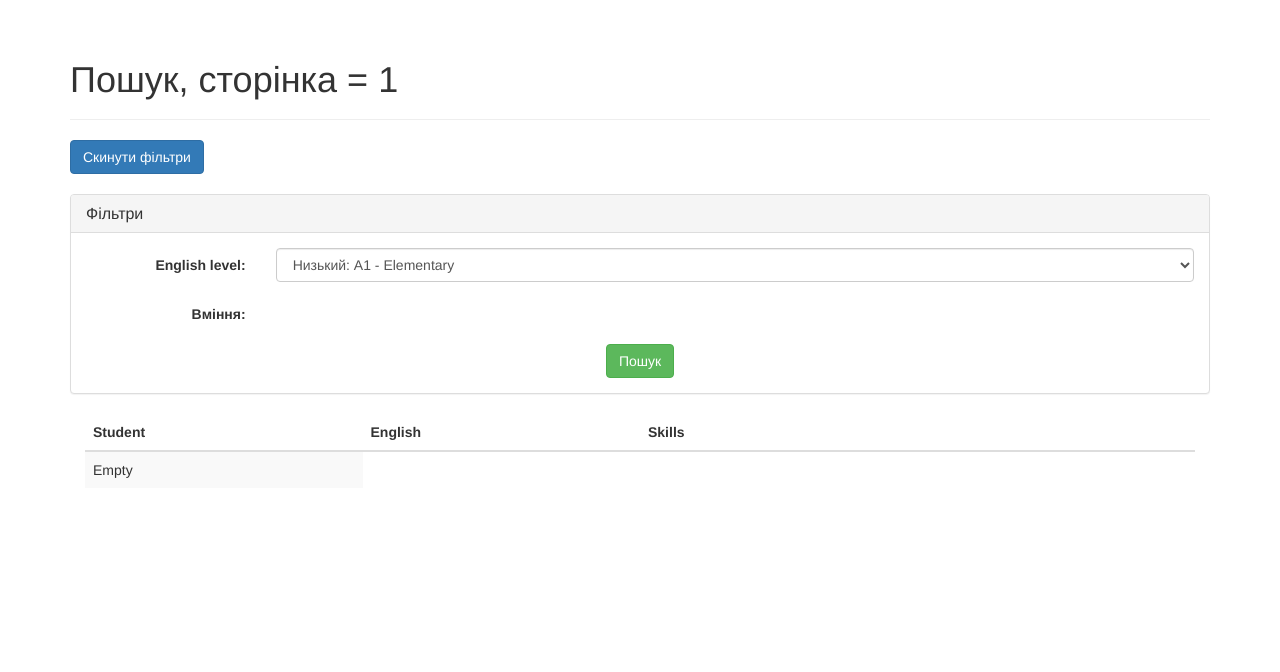
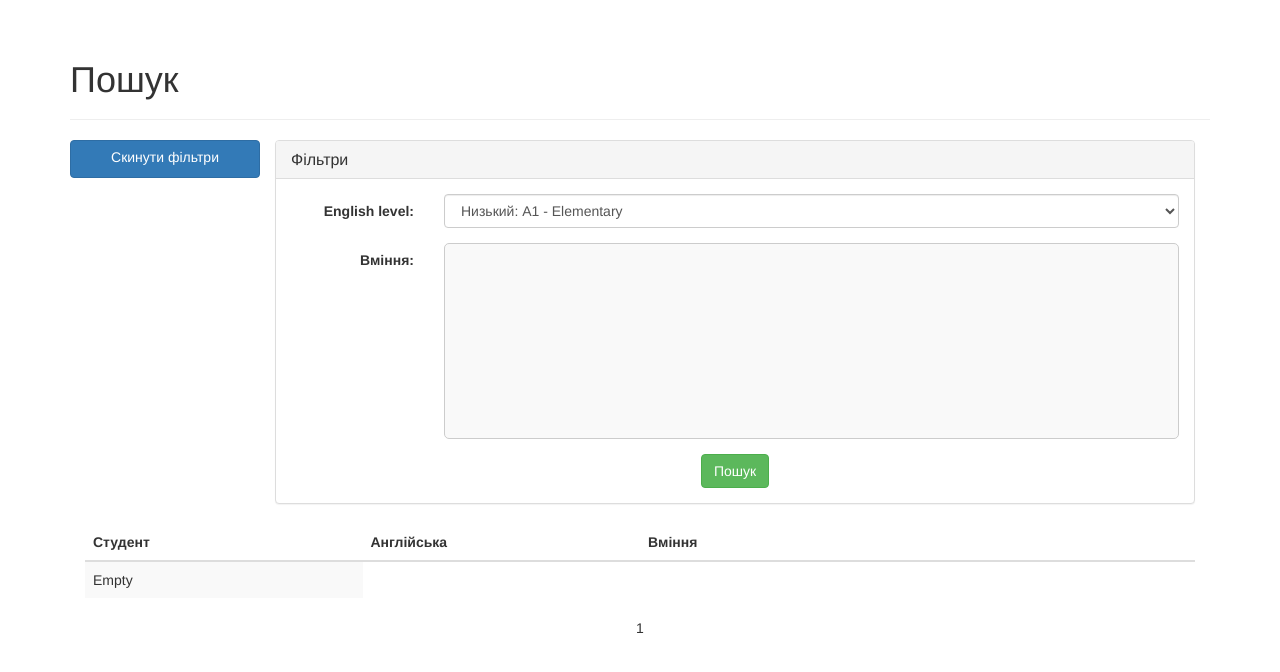
Before and after one commit to SSkeptix/ismdb, a Django app: page /search/ in a window 1280 px wide, after a click on "Фільтри". Shown: the part 52-724 px from the top of the page. Run offline with Django 3.2, Linux system fonts and the light colour scheme; some libraries are stand-ins or nearby versions.

Commit message:
add pages to 'search'

```diff
--- a/account/profile/views.py
+++ b/account/profile/views.py
@@ -10,8 +10,6 @@ from . import view_forms
 from django.http import Http404, HttpResponse
 
 from core.functions import validation_permission
-
-#reverse('account:add_skill', kwargs={'username': request.user.username})
 
 
 
--- a/core/search/forms.py
+++ b/core/search/forms.py
@@ -55,6 +55,9 @@ class Student:
 		self.skills = ''
 
 		skills_queryset = models.Skill.objects.filter(studentskill__student = student.user.id).order_by('value')
-		for i in skills_queryset:
-			self.skills += '{0}, '.format(i.value)
-		self.skills = self.skills[:-2]
+		if skills_queryset:
+			for i in skills_queryset:
+				self.skills += '{0}, '.format(i.value)
+			self.skills = self.skills[:-2]
+		else:
+			self.skills = '-----'
--- a/core/search/views.py
+++ b/core/search/views.py
@@ -9,6 +9,9 @@ from . import forms
 import math
 
 from core.functions import validation_permission
+
+#reverse('account:add_skill', kwargs={'username': request.user.username})
+
 
 
 
@@ -82,11 +85,6 @@ class Search(TemplateView):
 			).order_by(*args_order_by
 			).count()
 
-		# args['page_range'] - number of result's pages = [1, 2, 3, 4, 5] - 5 pages
-		args['page_range'] = []
-		for i in range(1, 1 + math.ceil(students_count/self.rows)):
-			args['page_range'].append(i)
-
 		# take queryset (rows depends on 'page' and 'rows' - number of lines per page)
 		students = models.Student.objects.filter(**kwargs_filter
 			).select_related('user'
@@ -115,6 +113,17 @@ class Search(TemplateView):
 		args['page'] = self.page
 
 
+		# count of pages
+		count_pages = math.ceil(students_count/self.rows)
+		if count_pages > 1:
+			if self.page > 1:
+				args['first_page'] = reverse('core:search_page', kwargs={'page': 1}) + url_data
+				args['prev_page'] = reverse('core:search_page', kwargs={'page': self.page - 1}) + url_data
+
+			if self.page < count_pages:
+				args['next_page'] = reverse('core:search_page', kwargs={'page': self.page + 1}) + url_data
+				args['last_page'] = reverse('core:search_page', kwargs={'page': count_pages}) + url_data
+
 		return render(request, self.template_name, args)
 
 
--- a/static/css/style.css
+++ b/static/css/style.css
@@ -61,3 +61,13 @@ a#github {
 	text-overflow: ellipsis;
 	white-space: nowrap;
 }
+
+a#reset_filters{
+	height: 38px;
+	margin-bottom: 3px;
+}
+
+p.pages a, span{
+	margin-left: 5px;
+	margin-right: 5px;
+}
--- a/templates/base.html
+++ b/templates/base.html
@@ -11,7 +11,7 @@
 
     <meta charset="utf-8">
     <meta name="viewport" content="width=device-width, initial-scale=1.0"/>
-    <link href="{% static 'stable/css/bootstrap.min.css' %}" rel="stylesheet"/>
+    <link href="{% static 'css/bootstrap.min.css' %}" rel="stylesheet"/>
     <link href="{% static 'css/style.css' %}" rel="stylesheet"/>
 
     <title>{% block head %}ISM db{% endblock %}</title>
@@ -69,8 +69,8 @@
     {% endblock %}
 
     <!-- Core Scripts - Include with every page -->
-    <script src = "{% static 'stable/js/jquery.min.js' %}"></script>
-    <script src = "{% static 'stable/js/bootstrap.min.js' %}"></script>
+    <script src = "{% static 'js/jquery.min.js' %}"></script>
+    <script src = "{% static 'js/bootstrap.min.js' %}"></script>
     {% block javascript %}
     {% endblock %}
 
--- a/templates/core/search/search.html
+++ b/templates/core/search/search.html
@@ -8,17 +8,19 @@ ISMdb | Пошук
 
 <div class="container">
     <div class="page-header">
-        <h1>Пошук, сторінка = {{ page }}</h1>
-        <!--  debuging information  -->
-
-        <!--  debuging information  -->
-
+        <h1>Пошук</h1>
     </div>
 
-    <a href="{% url 'core:search' %}" class="btn btn-primary">Скинути фільтри</a>
-    <br /> <br />
+  <div>
+	<div class="form-group">
+		<center>
+			<a href="{% url 'core:search' %}" class="col-sm-2 btn btn-primary" id="reset_filters">Скинути фільтри</a>
+		</center>
+
+        <div class="col-sm-10">
 
 			<div class="panel panel-default">
+
 			    <div class="panel-heading" role="tab" id="filters">
 			        <h4 class="panel-title">
 				        <a role="button" data-toggle="collapse" data-parent="#edit" href="#filters_child" aria-expanded="true" aria-controls="filters_child">
@@ -42,29 +44,30 @@ ISMdb | Пошук
 							<div class="form-group">
 					        <label class="col-sm-2 control-label" >{{ skill_form.skill.label_tag }}</label>
 					            <div class="col-sm-10">
-				                <div class="scroll_entry">
+					                <div class="scroll-entry">
 					                    {{ skill_form.skill }}
 					                </div>
 					            </div>
 					        </div>
 
 		    				<center><input class="btn btn-success" type="submit" value="Пошук" /></center>
-
 						</form>
+			        </div>
+			    </div>
 
 			</div>
         </div>
+
     </div>
-
 
 
 	<div class="col-xs-12 col-sm-12">
 		<table class = "table table-striped">
 			<thead>
 				<tr>
-		            <th class="col-xs-3 col-sm-3">Student</th>
-		            <th class="col-xs-3 col-sm-3">English</th>
-		            <th class="col-xs-6 col-sm-6">Skills</th>
+		            <th class="col-xs-3 col-sm-3">Студент</th>
+		            <th class="col-xs-3 col-sm-3">Англійська</th>
+		            <th class="col-xs-6 col-sm-6">Вміння</th>
 		        </tr>
 			</thead>
 	        <tbody>
@@ -84,11 +87,27 @@ ISMdb | Пошук
 	        </tbody>
 	    </table>
 	</div>
-	<div class="btn-group mr-2" role="group" aria-label="Second group">
-	{% for i in page_range %}
-		<a href="{% url 'core:search_page' page=i %}{{ url_data }}" class="btn btn-info">{{ i }}</a>
-	{% endfor %}
   </div>
+
+  <div>
+    <center>
+  	  <p class="pages">
+  	  	{% if first_page %}
+			<a href="{{ first_page }}"> << </a>
+			<a href="{{ prev_page }}"> < </a>
+		{% endif %}
+
+		<span>{{ page }}</span>
+
+  	  	{% if last_page %}
+  	  		<a href="{{ next_page }}"> > </a>
+			<a href="{{ last_page }}"> >> </a>
+		{% endif %}
+  	  </p>
+  	</center>
+  </div>
+
+<br />
 </div>
 
 
```
Also changed, not shown: templates/core/test.html (deleted, +0 -43 lines), static/css/bootstrap-theme.css (renamed from static/stable/css/bootstrap-theme.css), static/css/bootstrap-theme.min.css (renamed from static/stable/css/bootstrap-theme.min.css), static/css/bootstrap.css (renamed from static/stable/css/bootstrap.css), static/css/bootstrap.min.css (renamed from static/stable/css/bootstrap.min.css), static/js/bootstrap.js (renamed from static/stable/js/bootstrap.js), static/js/bootstrap.min.js (renamed from static/stable/js/bootstrap.min.js), static/js/jquery.min.js (renamed from static/stable/js/jquery.min.js), static/js/npm.js (renamed from static/stable/js/npm.js), 8 other files. Lines whose indentation alone changed are shown as unchanged.
